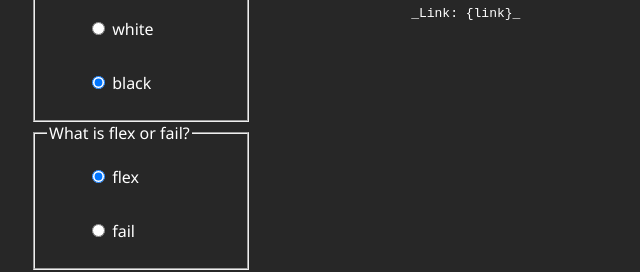
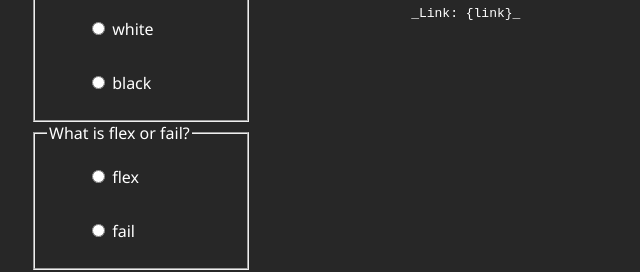
Before and after one commit to Ignemia/flex-friday-submissions-formatter, a plain HTML site: page index.html in a window 1280 px wide. Shown: the part 208-480 px from the top of the page, 233-873 px from the left. Drawn offline with nearby package versions, Linux system fonts and the light colour scheme; files that its build step writes are made by us from their sources.

Commit message:
remove checked

```diff
--- a/index.html
+++ b/index.html
@@ -26,7 +26,7 @@
                         </label>
                     </figure>
                     <figure>
-                        <input type="radio" name="game-color" value="black" checked>
+                        <input type="radio" name="game-color" value="black">
                         <label for="black">
                             black
                         </label>
@@ -36,7 +36,7 @@
                 <fieldset class="binary-selector" name="mode">
                     <legend>What is flex or fail?</legend>
                     <figure>
-                    <input type="radio" name="game-type" value="flex" id="flex" checked>
+                    <input type="radio" name="game-type" value="flex" id="flex">
                     <label for="flex">
                         flex
                     </label>
```
